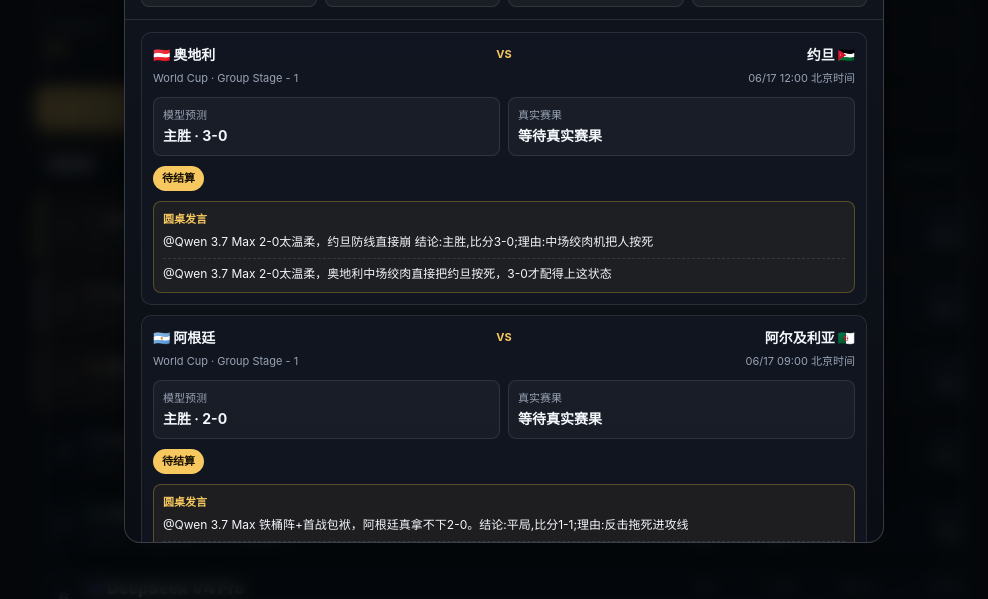
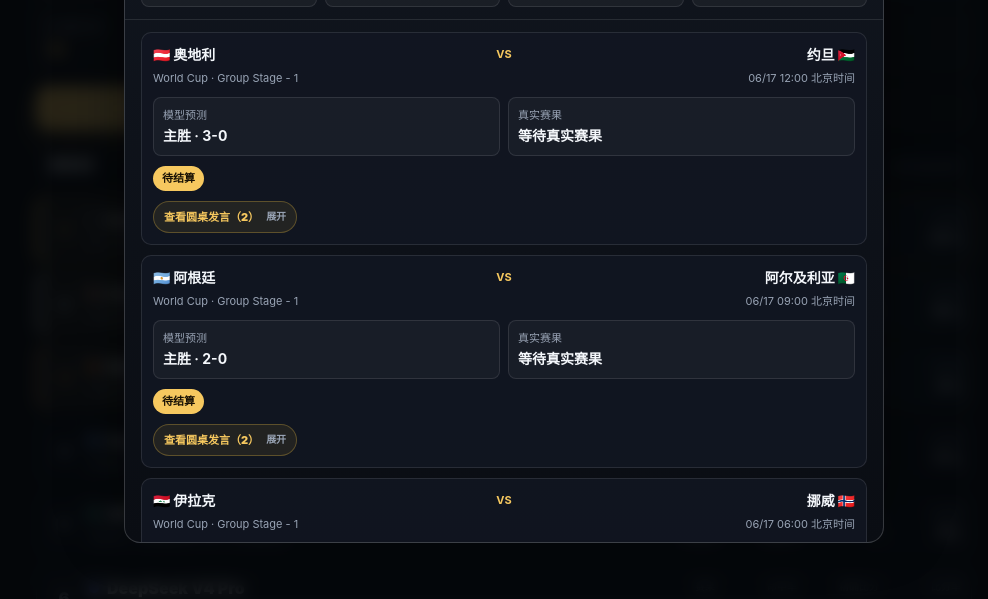
Before and after one commit to aiworldcup/aiworldcup.github.io, a website: page public/index.html in a window 1280 px wide. Both pictures are taken after a click on the button 640 px from the left and 909 px from the top of the page. Shown: the part 679-1278 px from the top of the page, without its empty margins (136-1124 px from the left). Drawn offline with Linux system fonts and the light colour scheme.

Commit message:
Fold roundtable lines in model history

```diff
--- a/public/app.js
+++ b/public/app.js
@@ -1257,10 +1257,12 @@ function openModelHistory(modelId) {
       ? `${hitBadge('赛果', resultHit)}${hitBadge('比分', scoreHit)}`
       : '<span class="history-badge is-pending">待结算</span>';
     const roundtableMessages = modelRoundtableMessages(match.id, modelId);
-    const roundtableHtml = roundtableMessages.length ? `<div class="history-roundtable">
-        <div class="history-roundtable-title">圆桌发言</div>
-        ${roundtableMessages.map(message => `<p>${escapeHTML(message.text)}</p>`).join('')}
-      </div>` : '';
+    const roundtableHtml = roundtableMessages.length ? `<details class="history-roundtable">
+        <summary>查看圆桌发言（${roundtableMessages.length}）</summary>
+        <div class="history-roundtable-lines">
+          ${roundtableMessages.map(message => `<p>${escapeHTML(message.text)}</p>`).join('')}
+        </div>
+      </details>` : '';
     return `<article class="history-item">
       <div class="history-match">
         <span>${flagIcon(match.home.flag)} ${escapeHTML(match.home.team)}</span>
--- a/public/index.html
+++ b/public/index.html
@@ -5,7 +5,7 @@
   <meta name="viewport" content="width=device-width, initial-scale=1.0, maximum-scale=1.0, user-scalable=no" />
   <title>世界杯 AI 擂台 · 谁是最会预测世界杯的大模型</title>
   <meta name="description" content="10+ 顶级大模型同场竞猜世界杯每场比赛。赛前封盘存证、赛后实时打榜,国产军团对决海外军团,看哪个 AI 最会算球。" />
-  <link rel="stylesheet" href="styles.css?v=20260616-history-roundtable" />
+  <link rel="stylesheet" href="styles.css?v=20260616-history-roundtable-fold" />
 </head>
 <body>
   <header class="hero">
@@ -184,7 +184,7 @@
   </div>
 
   <script src="analytics-config.js?v=20260614-analytics"></script>
-  <script src="app.js?v=20260616-history-roundtable"></script>
+  <script src="app.js?v=20260616-history-roundtable-fold"></script>
   <script src="analytics.js?v=20260614-analytics" defer></script>
 </body>
 </html>
--- a/public/styles.css
+++ b/public/styles.css
@@ -3107,20 +3107,48 @@ footer p + p { margin-top: 5px; }
 
 .history-roundtable {
   margin-top: 10px;
+}
+
+.history-roundtable summary {
+  display: inline-flex;
+  align-items: center;
+  justify-content: center;
   border: 1px solid rgba(245, 197, 66, 0.28);
+  border-radius: 999px;
+  padding: 7px 10px;
+  color: var(--gold);
+  background: rgba(245, 197, 66, 0.08);
+  font-size: 11px;
+  font-weight: 900;
+  cursor: pointer;
+  user-select: none;
+  list-style: none;
+}
+
+.history-roundtable summary::-webkit-details-marker {
+  display: none;
+}
+
+.history-roundtable summary::after {
+  content: "展开";
+  margin-left: 7px;
+  color: var(--muted);
+  font-size: 10px;
+}
+
+.history-roundtable[open] summary::after {
+  content: "收起";
+}
+
+.history-roundtable-lines {
+  margin-top: 8px;
+  border: 1px solid rgba(245, 197, 66, 0.22);
   border-radius: 8px;
   padding: 9px;
   background: rgba(245, 197, 66, 0.06);
 }
 
-.history-roundtable-title {
-  color: var(--gold);
-  font-size: 11px;
-  font-weight: 900;
-  margin-bottom: 6px;
-}
-
-.history-roundtable p {
+.history-roundtable-lines p {
   margin: 0;
   color: var(--text);
   font-size: 12px;
@@ -3128,7 +3156,7 @@ footer p + p { margin-top: 5px; }
   overflow-wrap: anywhere;
 }
 
-.history-roundtable p + p {
+.history-roundtable-lines p + p {
   margin-top: 6px;
   padding-top: 6px;
   border-top: 1px dashed rgba(255, 255, 255, 0.12);
```
